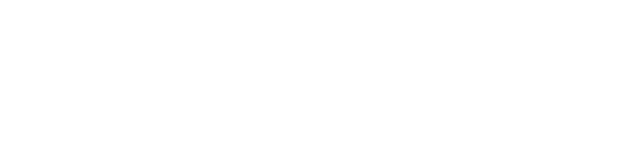
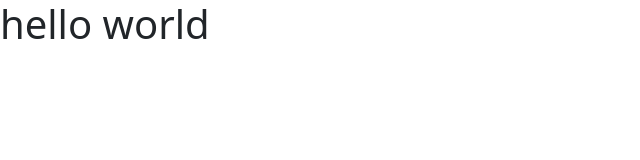
Before and after one commit to mdshemul48/panda-commerce-with-bootstrap, a plain HTML site: page index.html in a window 1280 px wide. Shown: the whole page, without its empty margins (0-640 px from the left). Drawn offline with nearby package versions, Linux system fonts and the light colour scheme.

```diff
--- a/index.html
+++ b/index.html
@@ -14,7 +14,20 @@
 
 <body>
 
+    <h1>hello world</h1>
 
+
+
+
+
+
+
+
+
+
+
+
+    <!-- bootstrap script -->
     <script src="https://cdn.jsdelivr.net/npm/bootstrap@5.0.2/dist/js/bootstrap.bundle.min.js"
         integrity="sha384-MrcW6ZMFYlzcLA8Nl+NtUVF0sA7MsXsP1UyJoMp4YLEuNSfAP+JcXn/tWtIaxVXM"
         crossorigin="anonymous"></script>
```
Also changed, not shown: images/bags/bag-2.png (added), images/banner-images/headphone.png (added), images/banner-images/tv.png (added), images/banner-images/xbox.png (added), images/categories/bag.png (added), images/categories/shoes.png (added), images/categories/watch.png (added), images/logo.png (added), images/shoes/shoe-1.png (added), images/shoes/shoe-2.png (added), images/shoes/shoe-3.png (added), 2 other files.
